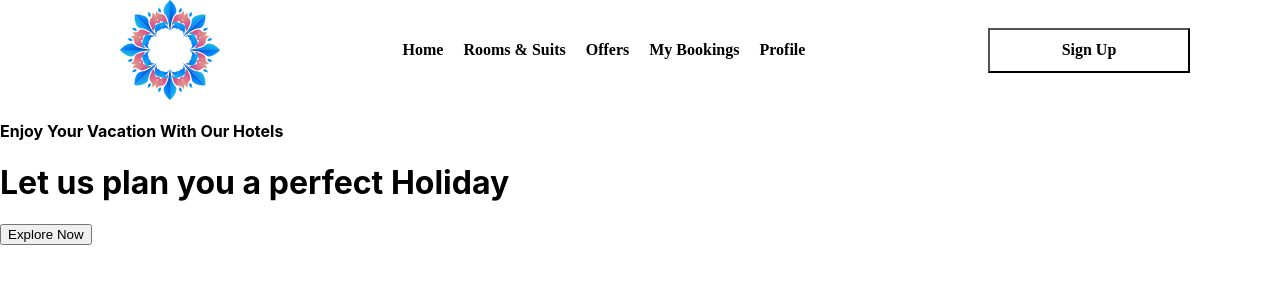
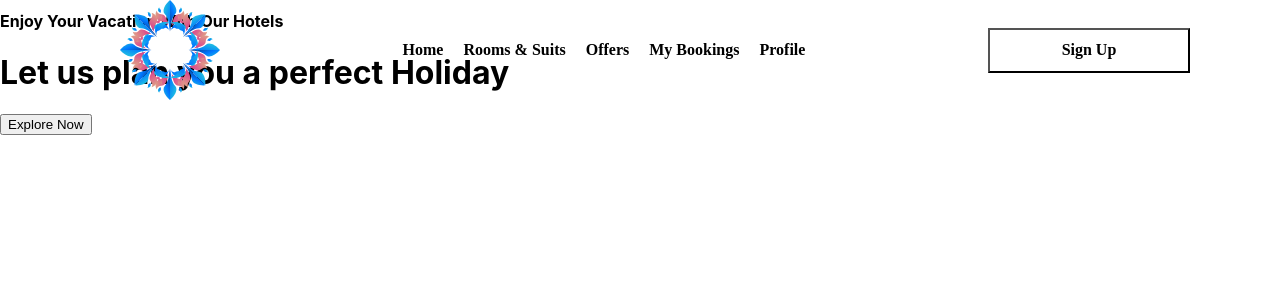
Before and after one commit to AleksandrKompanetc/reactjs-hotel-app, a React (Create React App) app: page / in a window 1280 px wide. Shown: the top 300 px of the page. Built offline with nearby package versions, Linux system fonts and the light colour scheme.

Commit message:
added styles for Banner

```diff
--- a/src/components/Banner.css
+++ b/src/components/Banner.css
@@ -0,0 +1,5 @@
+.banner {
+  margin-top: -110px;
+  height: 80vh;
+  position: relative;
+}
```
